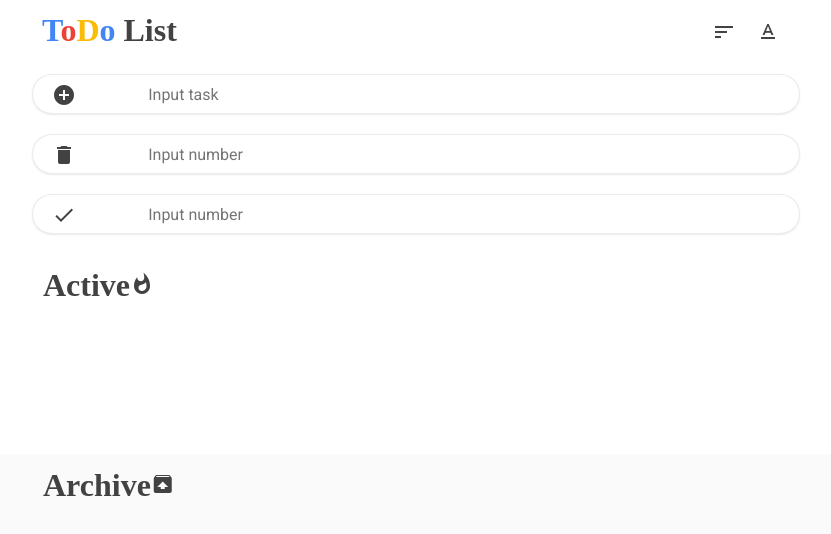
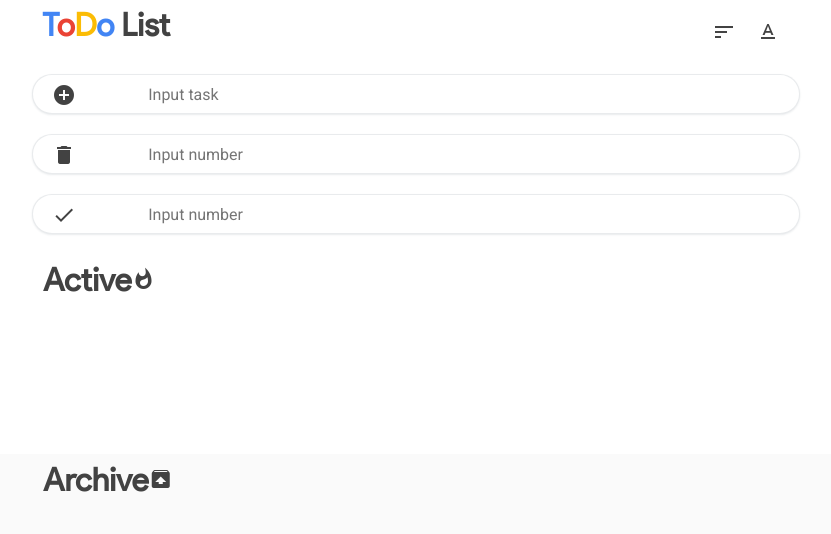
Before and after one commit to MobileLookFree/todolist, a plain HTML site: page index.html in a window 1280 px wide. Shown: the whole page, without its empty margins (224-1055 px from the left). Drawn offline with Linux system fonts and the light colour scheme.

Commit message:
fonts for safari

```diff
--- a/style.css
+++ b/style.css
@@ -4,10 +4,18 @@
     src: url("./product-sans/ProductSansRegular.ttf") format("ttf");
 }
 
+@font-face {
+    font-family: 'product_sansrus_by_lyajkaRg';
+    src: url('./product-sans/10916-webfont.woff2') format('woff2'),
+         url('./product-sans/10916-webfont.woff') format('woff');
+    font-weight: normal;
+    font-style: normal;
+}
+
 body{
     margin: 0;
     padding: 0;
-    font-family: 'Product Sans';
+    font-family: 'product_sansrus_by_lyajkaRg';
 }
 
 .container {
@@ -119,7 +127,7 @@ input{
 table{
     color: #424242;
     text-align: left;
-    font-family: 'Product Sans';
+    font-family: 'product_sansrus_by_lyajkaRg';
     font-size: 16px;
     border-collapse: collapse;
     border-style: none;
```
Also changed, not shown: product-sans/10916-webfont.woff (added), product-sans/10916-webfont.woff2 (added), 1 other file.
